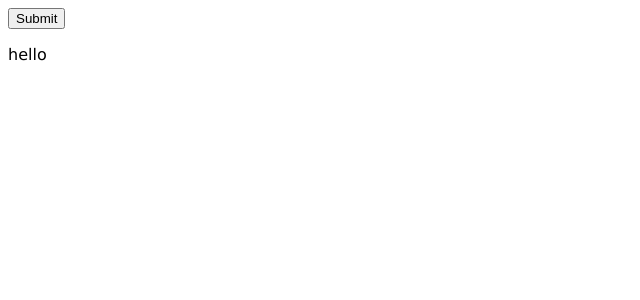
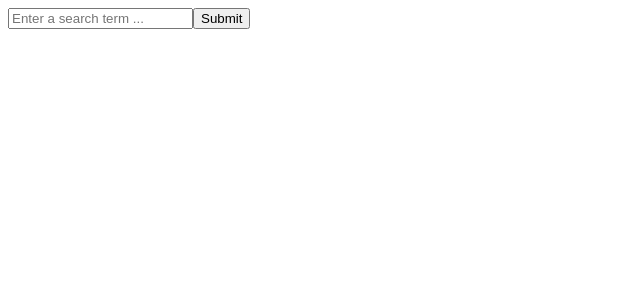
Before and after one commit to erinh816/Cook-Fun, a React (Vite) app in the folder frontend/: page / in a window 1280 px wide. Shown: the top 300 px of the page, without its empty margins (0-640 px from the left). Built offline with nearby package versions, Linux system fonts and the light colour scheme; the HTML template or start-up script is replaced by a standard one.

Commit message:
search feature is done

```diff
--- a/frontend/src/App.tsx
+++ b/frontend/src/App.tsx
@@ -1,11 +1,11 @@
-import {useState, FormEvent} from 'react';
+import {useState, FormEvent, ChangeEvent} from 'react';
 import "./App.css";
 import * as api from './api';
 import {Recipe} from './types';
 
 
 function App() {
-  const [searchTerm, setSearchTerm] = useState("burgers");
+  const [searchTerm, setSearchTerm] = useState<string>("");
   //the results from calling api is an array of a bunch of recipe objects, so we initialize the recipes as empty array
   const [recipes, setRecipes] = useState<Recipe[]>([])
 
@@ -21,17 +21,29 @@ function App() {
     }
   }
 
+  // function onChange(evt:ChangeEvent<HTMLInputElement>){
+  //   setSearchTerm(evt.target.value)
+  // }
 
 
   return(
     <div>
       <form onSubmit={handleSearchSubmit}>
-      <button type="submit">Submit</button>
+        <input type="text"
+               required
+               placeholder = "Enter a search term ..."
+               value = {searchTerm}
+               onChange = {(event)=>setSearchTerm(event.target.value)}
+              //  onChange = {onChange}
+               >
+        </input>
+        <button type="submit">Submit</button>
       </form>
-      <p>hello</p>
+
       {recipes.map((recipe)=>(
         <div>
           <p>{recipe.title}</p>
+          <img src={recipe.image}/>
         </div>
       ))}
     </div>
```
